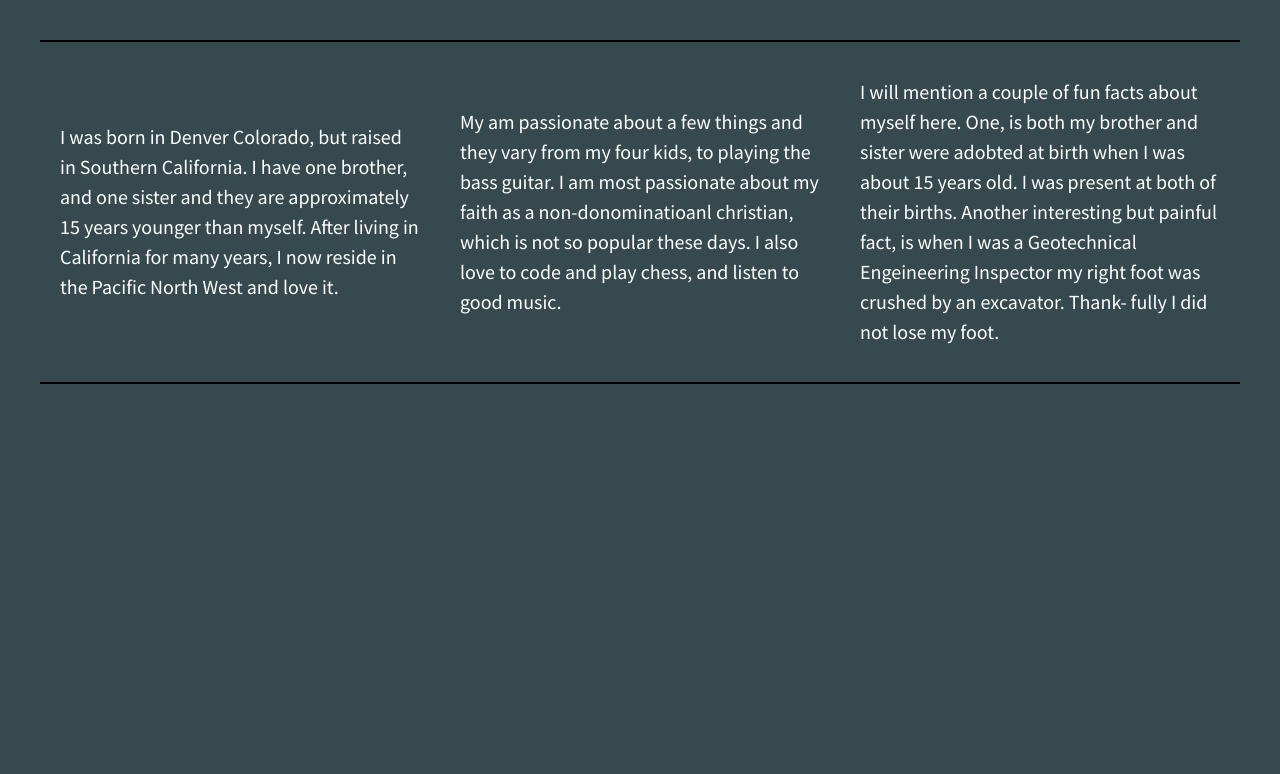
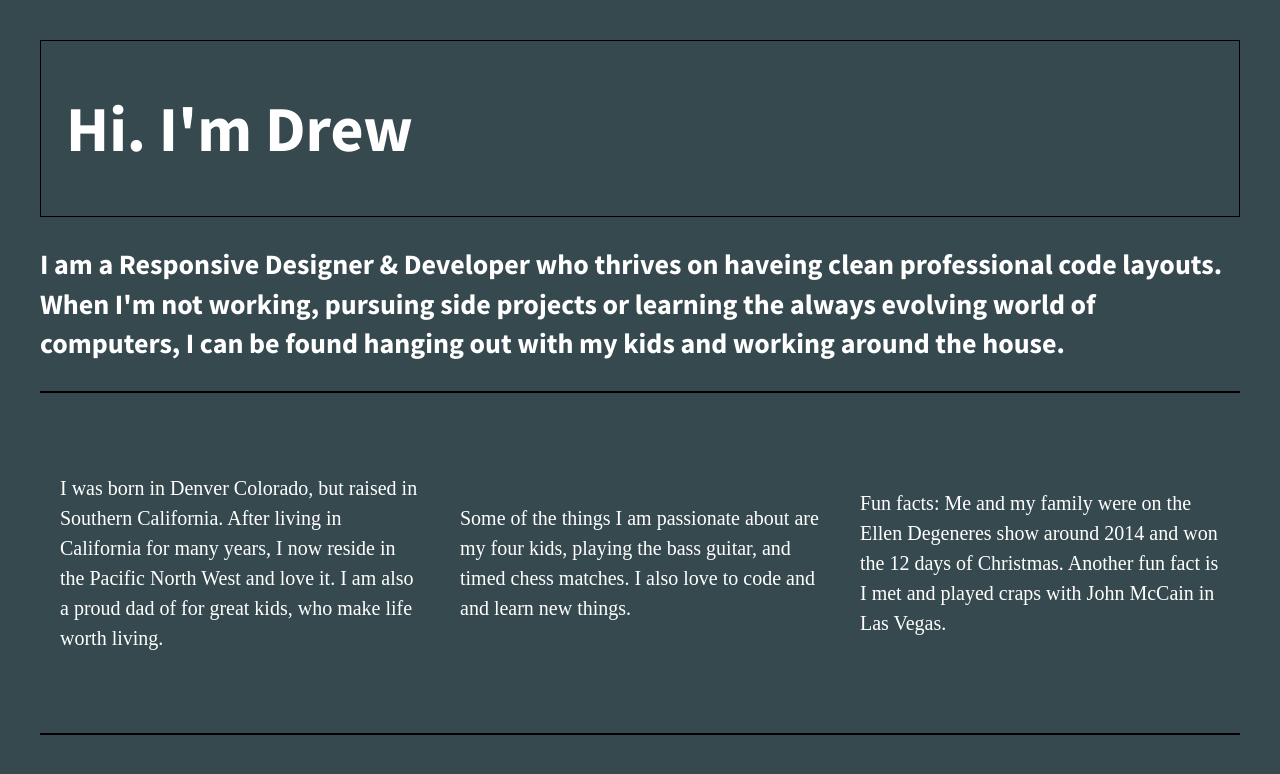
Before and after one commit to drewzin777/flexbox-grid, a plain HTML site: page index.html in a window 1280 px wide. Drawn offline with nearby package versions, Linux system fonts and the light colour scheme.

Commit message:
upgraded main.css style of site

```diff
--- a/css/main.css
+++ b/css/main.css
@@ -109,6 +109,21 @@ body {
     background-color: #36494E;
 }
 
+.flex-container {
+    border: 1px solid black;
+    font-size: 2.0rem;
+    color: #fff;
+    padding-left: 25px;
+}
+
+.flex-container-b {
+
+    font-size: 1.75rem;
+    font-weight: 700;
+    color: #fff;
+}
+
+
 .wrapper {
     /*add display:flex and set justify-content to space-between*/
     font-weight: 300;
@@ -132,13 +147,9 @@ body {
     padding: 20px;
     border-top: 2px solid black;
     border-bottom: 2px solid black;
+    font-family: "sans-serif", serif;
 
-}
 
-div-1,
-div-2 {
-    border-right: 1px solid black;
-}
 
 
 
@@ -205,8 +216,7 @@ div-2 {
  * 2. The use of `table` rather than `block` is only necessary if using
  *    `:before` to contain the top-margins of child elements.
  */
-
-.clearfix:before,
+    s .clearfix:before,
     .clearfix:after {
         content: " ";
         /* 1 */
--- a/index.html
+++ b/index.html
@@ -19,38 +19,43 @@
 </head>
 
 <body>
-    <!--[if lt IE 8]>
-            <p class="browserupgrade">You are using an <strong>outdated</strong> browser. Please <a href="http://browsehappy.com/">upgrade your browser</a> to improve your experience.</p>
-        <![endif]-->
+    <section class="flex-container">
+        <header>
+            <h1>Hi. I'm Drew</h1>
+        </header>
+    </section>
+    <section class="flex-container-b">
+        <main>
+            <p>I am a Responsive Designer & Developer who thrives on haveing clean professional code layouts. When
+                I'm not working, pursuing side projects or learning the always evolving world of computers, I can
+                be found hanging out with my kids and working around the house.
+            </p>
+        </main>
+    </section>
+    <section>
+
+    </section>
 
     <section class="wrapper">
         <div class="div-1">
             I was born in Denver Colorado, but
-            raised in Southern California. I have one
-            brother, and one sister and they are
-            approximately 15 years younger than
-            myself. After living in California for many
-            years, I now reside in the Pacific North
-            West and love it.
+            raised in Southern California. After living
+            in California for many years, I now reside
+            in the Pacific North West and love it. I am
+            also a proud dad of for great kids, who make
+            life worth living.
         </div>
         <div class="div-2">
-            My am passionate about a few things and
-            they vary from my four kids, to playing
-            the bass guitar. I am most passionate
-            about my faith as a non-donominatioanl
-            christian, which is not so popular these
-            days. I also love to code and play chess,
-            and listen to good music.
+            Some of the things I am passionate about
+            are my four kids, playing
+            the bass guitar, and timed chess matches.
+            I also love to code and and learn new things.
         </div>
         <div class="div-3">
-            I will mention a couple of fun facts about
-            myself here. One, is both my brother and
-            sister were adobted at birth when I was about
-            15 years old. I was present at both of their
-            births. Another interesting but painful fact,
-            is when I was a Geotechnical Engeineering Inspector
-            my right foot was crushed by an excavator. Thank-
-            fully I did not lose my foot.
+            Fun facts: Me and my family were
+            on the Ellen Degeneres show around 2014 and won
+            the 12 days of Christmas. Another fun fact is I
+            met and played craps with John McCain in Las Vegas.
         </div>
     </section>
 
```
Lines whose indentation alone changed are shown as unchanged.
